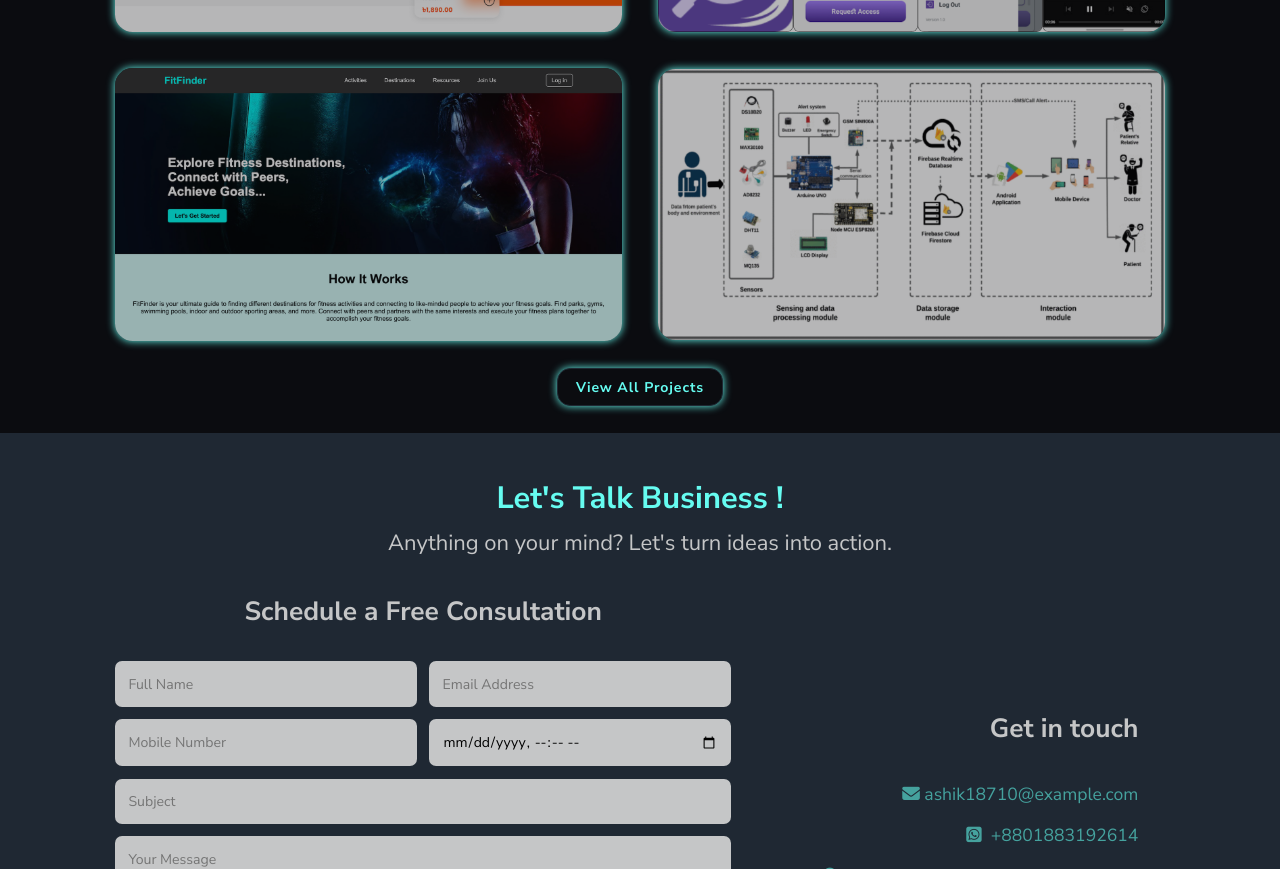
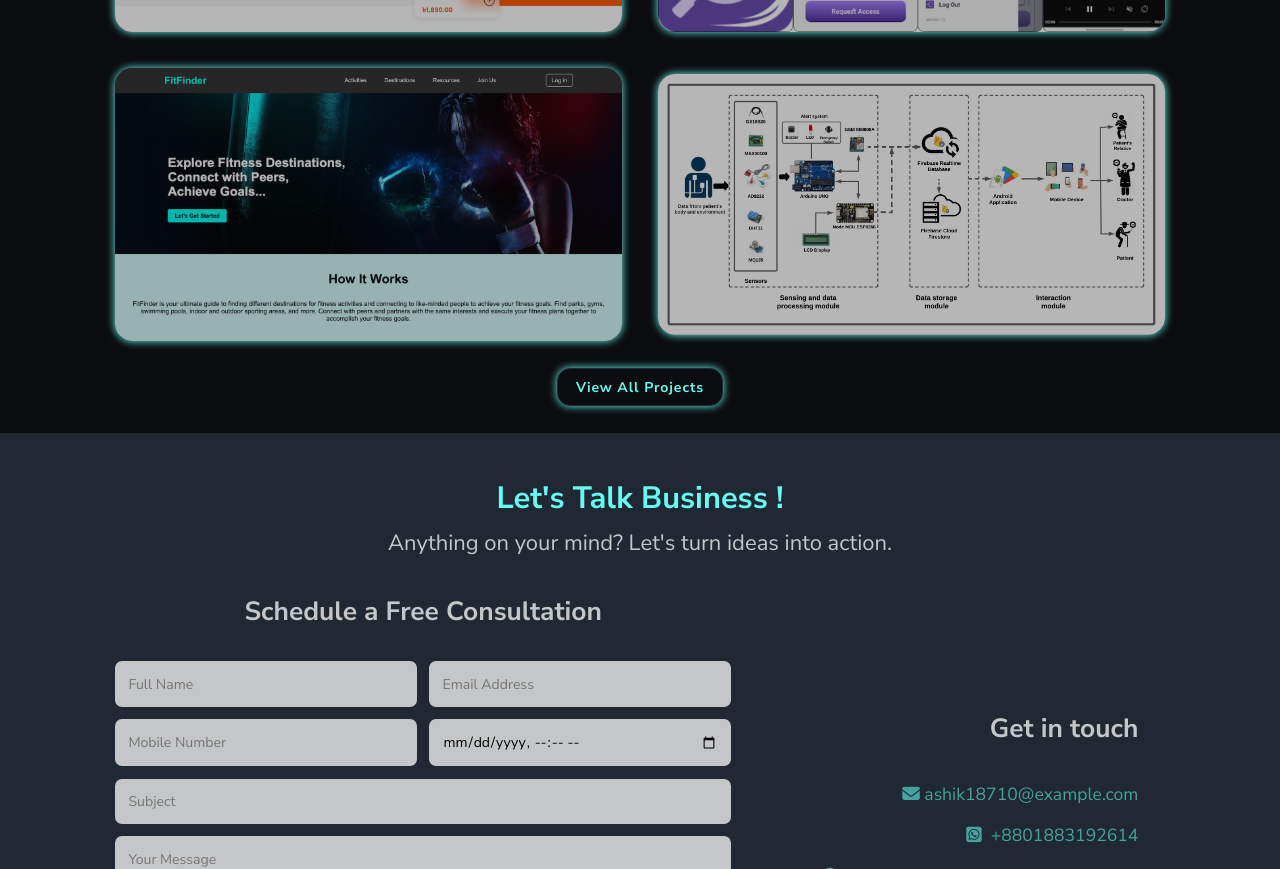
Before and after one commit to ashik061/ashik18710, a plain HTML site: page index.html in a window 1280 px wide. Shown: the part 3095-3964 px from the top of the page. Drawn offline with nearby package versions, Linux system fonts and the light colour scheme.

Commit message:
just an image updated

```diff
--- a/index.html
+++ b/index.html
@@ -195,7 +195,7 @@
                 </div>
             </div>
             <div class="project-box">
-                <img src="assets/project6.png" alt="">
+                <img src="assets/project6.jpg" alt="">
                 <div class="project-layer">
                     <h4>Design and Implementation of a Feasible Model for the IoT Based Ubiquitous Healthcare Monitoring
                         System for Rural and Urban Area</h4>
```
Also changed, not shown: assets/project6.jpg (added), assets/project6.png (deleted), 2 other files.
